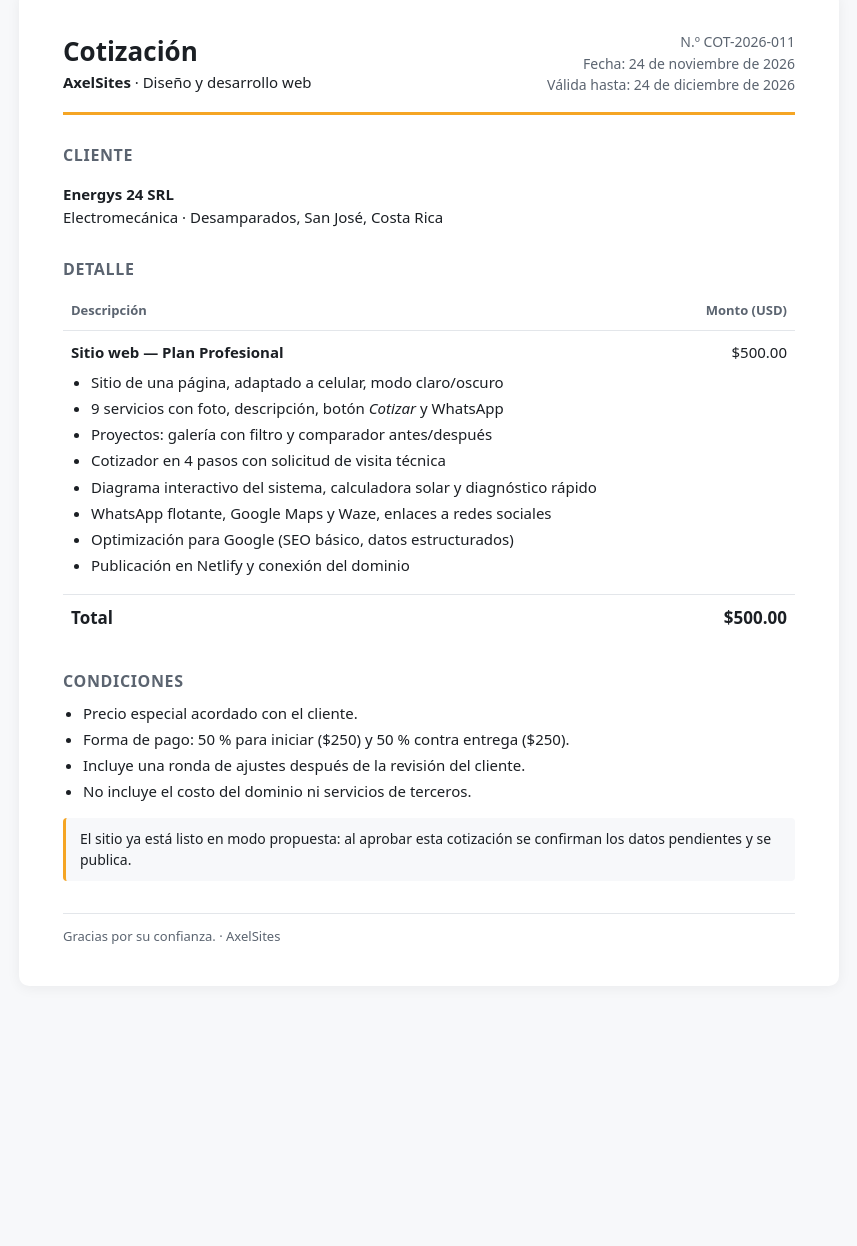
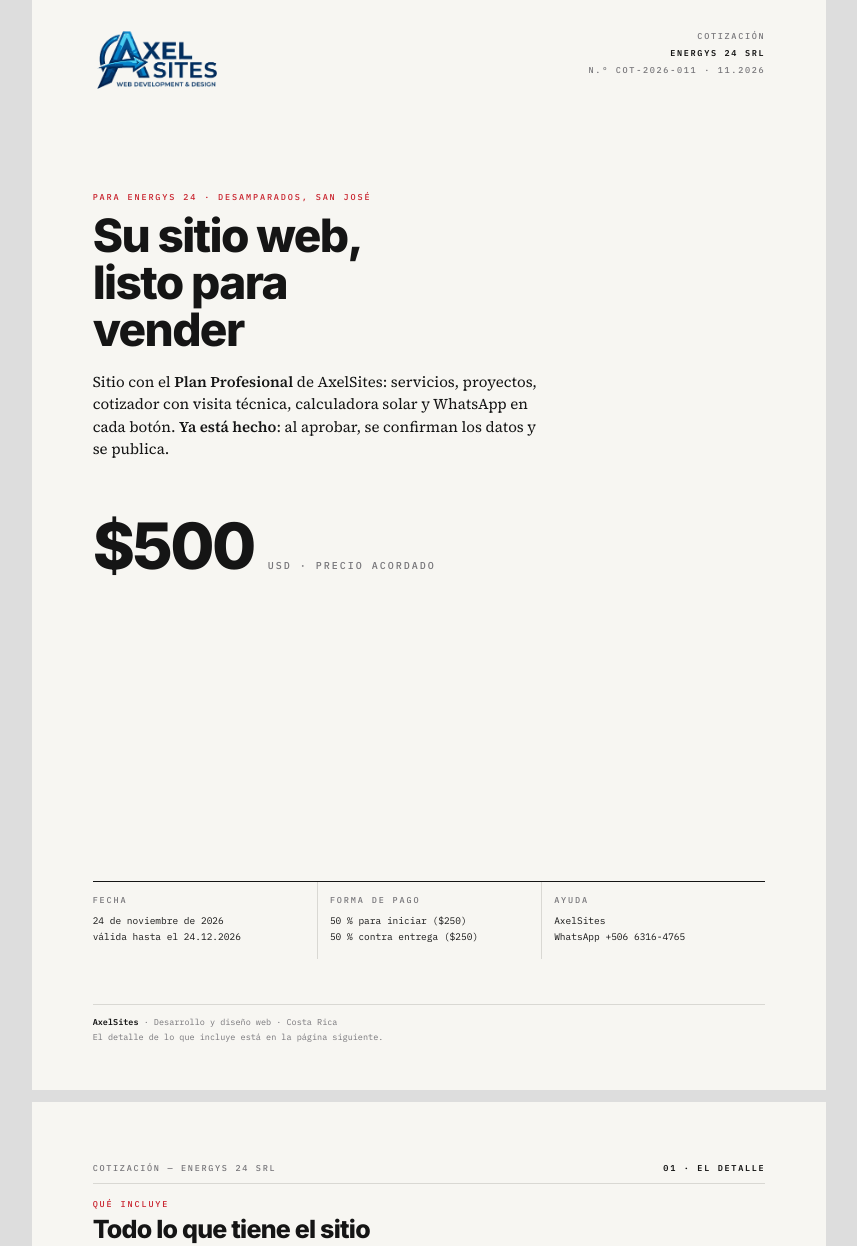
Before and after one commit to pelukin42/energys24, a plain HTML site: page cotizacion/cotizacion-energys24.html in a window 1280 px wide. Shown: the part 33-1279 px from the top of the page, without its empty margins (211-1068 px from the left). Before the commit the page ends 1043 px from the top, so only its background shows below. Drawn offline with Linux system fonts and the light colour scheme.

Commit message:
Cotización de Energys 24 con el formato de las guías de AxelSites
Co-Authored-By: Claude Opus 5.5 <noreply@anthropic.com>
Claude-Session: https://claude.ai/code/session_01N3nm7mFh9b5GHpLHHLmfZ2

```diff
--- a/cotizacion/cotizacion-energys24.html
+++ b/cotizacion/cotizacion-energys24.html
@@ -4,80 +4,137 @@
 <meta charset="utf-8">
 <meta name="viewport" content="width=device-width, initial-scale=1">
 <title>Cotización Energys 24</title>
+<link rel="preconnect" href="https://fonts.googleapis.com">
+<link href="https://fonts.googleapis.com/css2?family=Inter:wght@400;600;800&family=Source+Serif+4:wght@400;600&family=IBM+Plex+Mono:wght@400;500;600&display=swap" rel="stylesheet">
 <style>
-  :root{--ink:#1b1f24;--mut:#5b6470;--line:#e3e6ea;--acc:#f5a524;--bg:#fff;--soft:#f7f8fa}
-  *{box-sizing:border-box}
-  body{margin:0;background:var(--soft);color:var(--ink);font:15px/1.55 system-ui,-apple-system,Segoe UI,Roboto,sans-serif}
-  .doc{max-width:820px;margin:24px auto;background:var(--bg);padding:40px 44px;border-radius:10px;box-shadow:0 2px 14px rgba(0,0,0,.06)}
-  header{display:flex;justify-content:space-between;gap:16px;flex-wrap:wrap;border-bottom:3px solid var(--acc);padding-bottom:16px}
-  h1{margin:0;font-size:26px} h2{font-size:16px;margin:28px 0 8px;text-transform:uppercase;letter-spacing:.04em;color:var(--mut)}
-  .meta{text-align:right;color:var(--mut);font-size:14px}
-  table{width:100%;border-collapse:collapse;margin-top:8px}
-  th,td{padding:10px 8px;border-bottom:1px solid var(--line);text-align:left;vertical-align:top}
-  th{font-size:13px;color:var(--mut);font-weight:600}
-  td.n,th.n{text-align:right;white-space:nowrap}
-  .tot td{font-weight:700;font-size:17px;border-bottom:none}
-  .old{text-decoration:line-through;color:var(--mut);font-weight:400;font-size:14px;margin-right:8px}
-  ul{margin:6px 0;padding-left:20px} li{margin:3px 0}
-  .note{background:var(--soft);border-left:3px solid var(--acc);padding:10px 14px;border-radius:4px;font-size:14px}
-  footer{margin-top:32px;color:var(--mut);font-size:13px;border-top:1px solid var(--line);padding-top:12px}
-  @media (max-width:600px){.doc{margin:0;border-radius:0;padding:24px 16px}.meta{text-align:left}}
-  @media print{body{background:#fff}.doc{box-shadow:none;margin:0}}
+  :root{--bg:#f7f6f2;--ink:#151515;--mut:#77767a;--line:#d9d8d3;--red:#c8202b}
+  @page{size:A4;margin:0}
+  *{box-sizing:border-box;margin:0;padding:0}
+  body{background:#ddd;color:var(--ink);font:13.5px/1.5 "Source Serif 4",Georgia,serif}
+  .page{width:210mm;height:297mm;margin:0 auto 12px;background:var(--bg);padding:16mm 16mm 12mm;position:relative;display:flex;flex-direction:column;overflow:hidden}
+  @media print{body{background:none}.page{margin:0;page-break-after:always}}
+  .mono{font-family:"IBM Plex Mono",monospace}
+  .sans{font-family:Inter,sans-serif}
+  .lbl{font:500 8.5px "IBM Plex Mono",monospace;letter-spacing:.22em;text-transform:uppercase;color:var(--red)}
+  .lbl.g{color:var(--mut)}
+  .top{display:flex;justify-content:space-between;align-items:flex-start}
+  .top img{width:34mm}
+  .top .r{text-align:right;font:500 8.5px/2 "IBM Plex Mono",monospace;letter-spacing:.2em;text-transform:uppercase;color:var(--mut)}
+  .top .r b{color:var(--ink);font-weight:600}
+  .hero{margin-top:26mm}
+  h1{font:800 46px/1.02 Inter,sans-serif;letter-spacing:-.035em;margin:10px 0 18px}
+  .lead{font-size:15px;max-width:118mm}
+  .lead b{font-weight:600}
+  .price{margin-top:14mm;display:flex;align-items:baseline;gap:14px}
+  .price .n{font:800 64px/1 Inter,sans-serif;letter-spacing:-.04em}
+  .price .u{font:500 10px "IBM Plex Mono",monospace;letter-spacing:.2em;color:var(--mut);text-transform:uppercase}
+  .cols{margin-top:auto;border-top:1.5px solid var(--ink);display:grid;grid-template-columns:repeat(3,1fr)}
+  .cols>div{padding:12px 12px 14px 0;font:400 9.5px/1.7 "IBM Plex Mono",monospace}
+  .cols>div+div{padding-left:12px;border-left:1px solid var(--line)}
+  .cols .lbl{display:block;margin-bottom:8px}
+  .foot1{margin-top:12mm;border-top:1px solid var(--line);padding-top:10px;font:400 8.5px/1.7 "IBM Plex Mono",monospace;color:var(--mut)}
+  .foot1 b{color:var(--ink);font-weight:600}
+  .run{display:flex;justify-content:space-between;font:500 8.5px "IBM Plex Mono",monospace;letter-spacing:.2em;text-transform:uppercase;color:var(--mut);padding-bottom:10px;border-bottom:1px solid var(--line)}
+  .run b{color:var(--ink);font-weight:600}
+  .runb{margin-top:auto;border-top:1px solid var(--ink);padding-top:8px;display:flex;justify-content:space-between;font:500 8.5px "IBM Plex Mono",monospace;letter-spacing:.2em;text-transform:uppercase;color:var(--mut)}
+  .runb b{color:var(--ink)}
+  h2{font:800 25px/1.12 Inter,sans-serif;letter-spacing:-.03em;margin:6px 0 16px}
+  h3{font:600 14px Inter,sans-serif;padding-bottom:7px;border-bottom:1.5px solid var(--ink);margin-bottom:2px}
+  .sec{margin-top:14px}
+  .grid2{display:grid;grid-template-columns:1fr 1fr;gap:0 10mm}
+  .row{display:grid;grid-template-columns:42mm 1fr;gap:10px;padding:8px 0;border-bottom:1px solid var(--line)}
+  .row .k{font:600 11.5px Inter,sans-serif}
+  .row .v{font-size:12.5px;line-height:1.45}
+  .tbl .row{grid-template-columns:1fr 26mm}
+  .tbl .row .v{text-align:right;font:600 12.5px "IBM Plex Mono",monospace}
+  .tbl .tot{border-bottom:none;border-top:1.5px solid var(--ink)}
+  .tbl .tot .k{font:800 15px Inter,sans-serif}
+  .tbl .tot .v{font:600 15px "IBM Plex Mono",monospace}
+  .steps .row{grid-template-columns:8mm 1fr}
+  .steps .k{color:var(--red);font:800 14px Inter,sans-serif}
+  .card{padding:10px 0 12px;border-bottom:1px solid var(--line)}
+  .card .lbl{display:block;margin-bottom:5px}
+  .card .t{font:600 12.5px Inter,sans-serif;margin-bottom:3px}
+  .card p{font-size:12px;line-height:1.45}
 </style>
 </head>
 <body>
-<div class="doc">
-  <header>
+
+<!-- PÁGINA 1 · PORTADA -->
+<section class="page">
+  <div class="top">
+    <img src="axelsites-logo.png" alt="AxelSites">
+    <div class="r">Cotización<br><b>Energys 24 SRL</b><br>N.º COT-2026-011 · 11.2026</div>
+  </div>
+
+  <div class="hero">
+    <div class="lbl">Para Energys 24 · Desamparados, San José</div>
+    <h1>Su sitio web,<br>listo para<br>vender</h1>
+    <p class="lead">Sitio con el <b>Plan Profesional</b> de AxelSites: servicios, proyectos, cotizador con visita técnica, calculadora solar y WhatsApp en cada botón. <b>Ya está hecho</b>: al aprobar, se confirman los datos y se publica.</p>
+    <div class="price"><span class="n">$500</span><span class="u">USD · precio acordado</span></div>
+  </div>
+
+  <div class="cols">
+    <div><span class="lbl g">Fecha</span>24 de noviembre de 2026<br>válida hasta el 24.12.2026</div>
+    <div><span class="lbl g">Forma de pago</span>50 % para iniciar ($250)<br>50 % contra entrega ($250)</div>
+    <div><span class="lbl g">Ayuda</span>AxelSites<br>WhatsApp +506 6316-4765</div>
+  </div>
+
+  <div class="foot1"><b>AxelSites</b> · Desarrollo y diseño web · Costa Rica<br>El detalle de lo que incluye está en la página siguiente.</div>
+</section>
+
+<!-- PÁGINA 2 · DETALLE -->
+<section class="page">
+  <div class="run"><span>Cotización — Energys 24 SRL</span><b>01 · El detalle</b></div>
+
+  <div class="sec">
+    <div class="lbl">Qué incluye</div>
+    <h2>Todo lo que tiene el sitio</h2>
+  </div>
+
+  <div class="grid2">
     <div>
-      <h1>Cotización</h1>
-      <div><strong>AxelSites</strong> · Diseño y desarrollo web</div>
+      <h3>Secciones</h3>
+      <div class="row"><div class="k">Servicios</div><div class="v">9 servicios con foto, descripción, botón <i>Cotizar</i> y WhatsApp.</div></div>
+      <div class="row"><div class="k">Proyectos</div><div class="v">Galería con filtro y comparador antes / después.</div></div>
+      <div class="row"><div class="k">Cotizador</div><div class="v">4 pasos con solicitud de visita técnica (fecha y horario).</div></div>
+      <div class="row"><div class="k">Su sistema</div><div class="v">Diagrama interactivo: paneles, inversor, bomba, piscina y más.</div></div>
     </div>
-    <div class="meta">
-      N.º COT-2026-011<br>
-      Fecha: 24 de noviembre de 2026<br>
-      Válida hasta: 24 de diciembre de 2026
+    <div>
+      <h3>Extras</h3>
+      <div class="row"><div class="k">Calculadora solar</div><div class="v">Con el consumo del recibo estima paneles y potencia.</div></div>
+      <div class="row"><div class="k">Diagnóstico rápido</div><div class="v">Problemas comunes con primeros pasos seguros.</div></div>
+      <div class="row"><div class="k">Contacto</div><div class="v">WhatsApp flotante, Google Maps, Waze y Facebook.</div></div>
+      <div class="row"><div class="k">Google</div><div class="v">SEO básico y datos de negocio local.</div></div>
     </div>
-  </header>
+  </div>
 
-  <h2>Cliente</h2>
-  <p><strong>Energys 24 SRL</strong><br>Electromecánica · Desamparados, San José, Costa Rica</p>
+  <div class="sec" style="margin-top:22px">
+    <div class="lbl">Inversión</div>
+  </div>
+  <div class="tbl" style="margin-top:6px">
+    <div class="row"><div class="k">Sitio web — Plan Profesional (diseño, desarrollo y contenido)</div><div class="v">$500.00</div></div>
+    <div class="row"><div class="k">Publicación en Netlify y conexión del dominio</div><div class="v">Incluido</div></div>
+    <div class="row"><div class="k">Una ronda de ajustes después de su revisión</div><div class="v">Incluido</div></div>
+    <div class="row tot"><div class="k">Total</div><div class="v">$500.00</div></div>
+  </div>
 
-  <h2>Detalle</h2>
-  <table>
-    <thead><tr><th>Descripción</th><th class="n">Monto (USD)</th></tr></thead>
-    <tbody>
-      <tr>
-        <td><strong>Sitio web — Plan Profesional</strong>
-          <ul>
-            <li>Sitio de una página, adaptado a celular, modo claro/oscuro</li>
-            <li>9 servicios con foto, descripción, botón <em>Cotizar</em> y WhatsApp</li>
-            <li>Proyectos: galería con filtro y comparador antes/después</li>
-            <li>Cotizador en 4 pasos con solicitud de visita técnica</li>
-            <li>Diagrama interactivo del sistema, calculadora solar y diagnóstico rápido</li>
-            <li>WhatsApp flotante, Google Maps y Waze, enlaces a redes sociales</li>
-            <li>Optimización para Google (SEO básico, datos estructurados)</li>
-            <li>Publicación en Netlify y conexión del dominio</li>
-          </ul>
-        </td>
-        <td class="n">$500.00</td>
-      </tr>
-    </tbody>
-    <tfoot>
-      <tr class="tot"><td>Total</td><td class="n">$500.00</td></tr>
-    </tfoot>
-  </table>
+  <div class="grid2" style="margin-top:20px">
+    <div class="steps">
+      <h3>Cómo seguimos</h3>
+      <div class="row"><div class="k">1</div><div class="v">Aprueba la cotización y paga el 50 % ($250).</div></div>
+      <div class="row"><div class="k">2</div><div class="v">Nos confirma teléfono, horario y fotos pendientes.</div></div>
+      <div class="row"><div class="k">3</div><div class="v">Publicamos el sitio y paga el 50 % restante.</div></div>
+    </div>
+    <div>
+      <h3>Condiciones</h3>
+      <div class="card"><span class="lbl">No incluye</span><p>Costo del dominio ni servicios de terceros.</p></div>
+      <div class="card"><span class="lbl">Vigencia</span><p>30 días, hasta el 24 de diciembre de 2026.</p></div>
+    </div>
+  </div>
 
-  <h2>Condiciones</h2>
-  <ul>
-    <li>Precio especial acordado con el cliente.</li>
-    <li>Forma de pago: 50 % para iniciar ($250) y 50 % contra entrega ($250).</li>
-    <li>Incluye una ronda de ajustes después de la revisión del cliente.</li>
-    <li>No incluye el costo del dominio ni servicios de terceros.</li>
-  </ul>
+  <div class="runb"><span>Cotización — Energys 24 · AxelSites</span><b>02 / 02</b></div>
+</section>
 
-  <p class="note">El sitio ya está listo en modo propuesta: al aprobar esta cotización se confirman los datos pendientes y se publica.</p>
-
-  <footer>Gracias por su confianza. · AxelSites</footer>
-</div>
 </body>
 </html>
```
Also changed, not shown: cotizacion/axelsites-logo.png (added), 1 other file.
